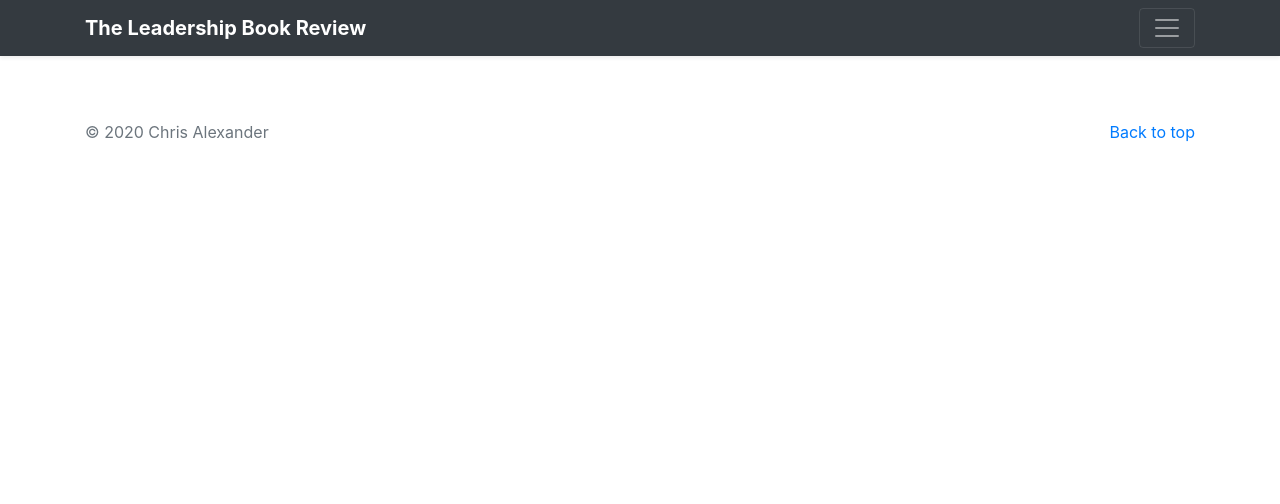
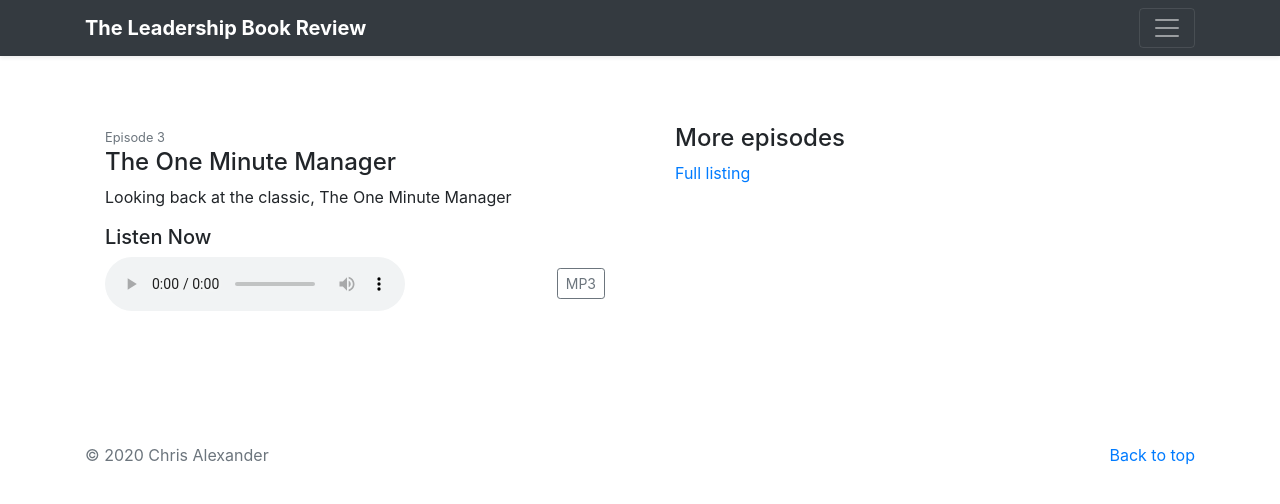
Before and after one commit to leadership-book-review/podcast, a Jekyll site: the page built from _posts/2020/2020-06-26-ep3.md, in a window 1280 px wide. Shown: the top 504 px of the page. Built offline with Jekyll 4.4.1, drawn with Linux system fonts in a browser that asks for light colours.

Commit message:
Episode pages

```diff
--- /dev/null
+++ b/_layouts/episode.html
@@ -0,0 +1,29 @@
+---
+layout: base
+---
+
+<div class="album py-5">
+    <div class="container">
+        <div class="row">
+            <div class="col-md-6">
+                <div class="card-body">
+                    <small class="card-text text-muted">Episode {{ page.slug }}</small>
+                    <h4>{{ page.title }}</h4>
+                    <p class="card-text">{{ page.summary }}</p>
+                    <h5>Listen Now</h5>
+
+                    <div class="d-flex justify-content-between align-items-center">
+                        <audio controls src="/episodes/ep{{ page.slug }}.mp3"></audio>
+                        <a class="btn btn-sm btn-outline-secondary" href="/episodes/ep{{ page.slug }}.mp3">MP3</a>
+                    </div>
+                </div>
+            </div>
+            <div class="col-md-6">
+                <div class="card-body">
+                    <h4>More episodes</h4>
+                    <a href="/podcasts">Full listing</a>
+                </div>
+            </div>
+        </div>
+    </div>
+</div>
--- a/_layouts/post.html
+++ /dev/null
@@ -1,3 +0,0 @@
----
-layout: base
----
--- a/_posts/2020/2020-06-26-ep3.md
+++ b/_posts/2020/2020-06-26-ep3.md
@@ -1,5 +1,5 @@
 ---
-layout: post
+layout: episode
 title: "The One Minute Manager"
 slug: "3"
 date: 2020-06-26 00:00:00
```
Also changed, not shown: _posts/2020/2020-06-24-ep1.md (+1 -1 lines), _posts/2020/2020-06-25-ep2.md (+1 -1 lines).
